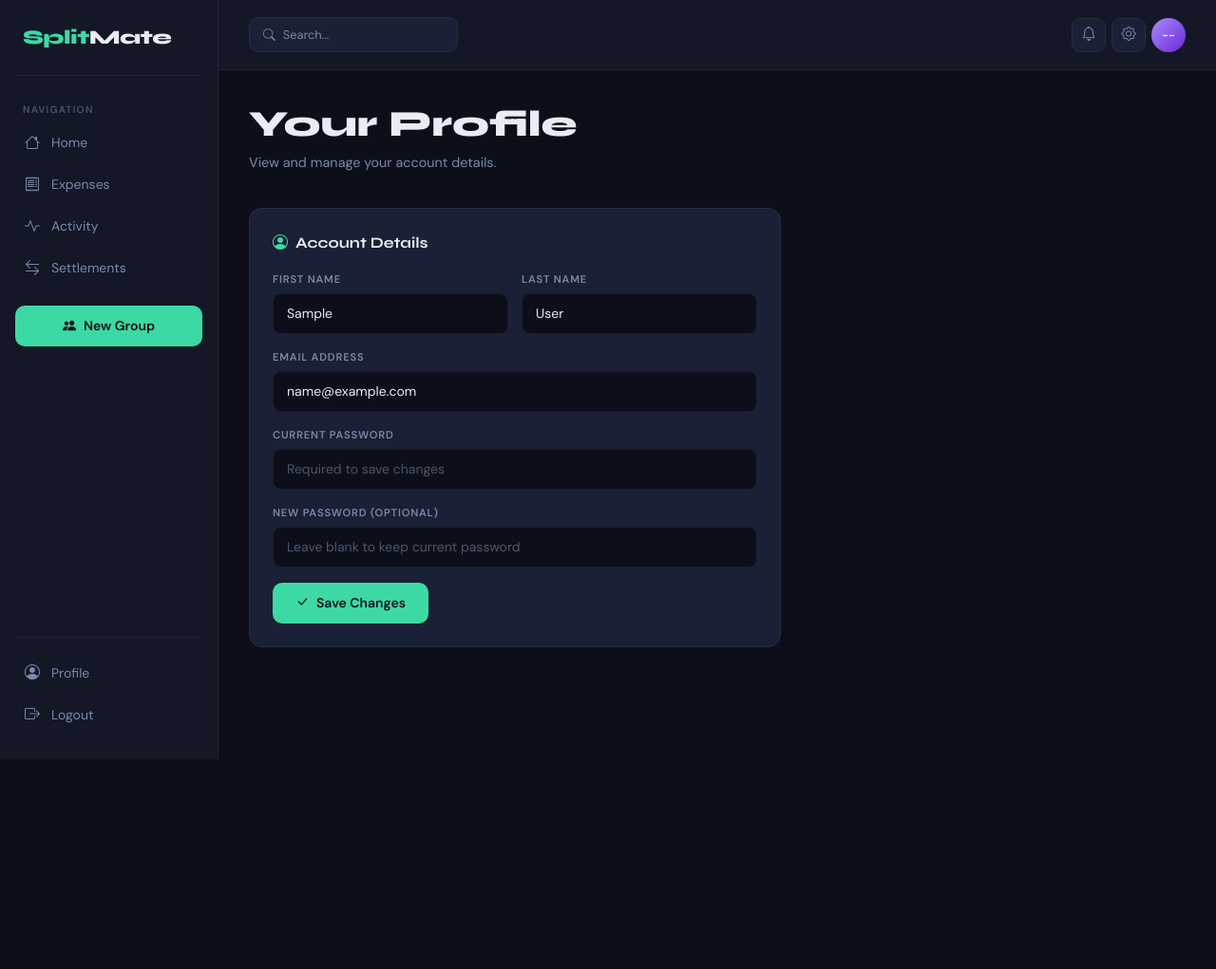
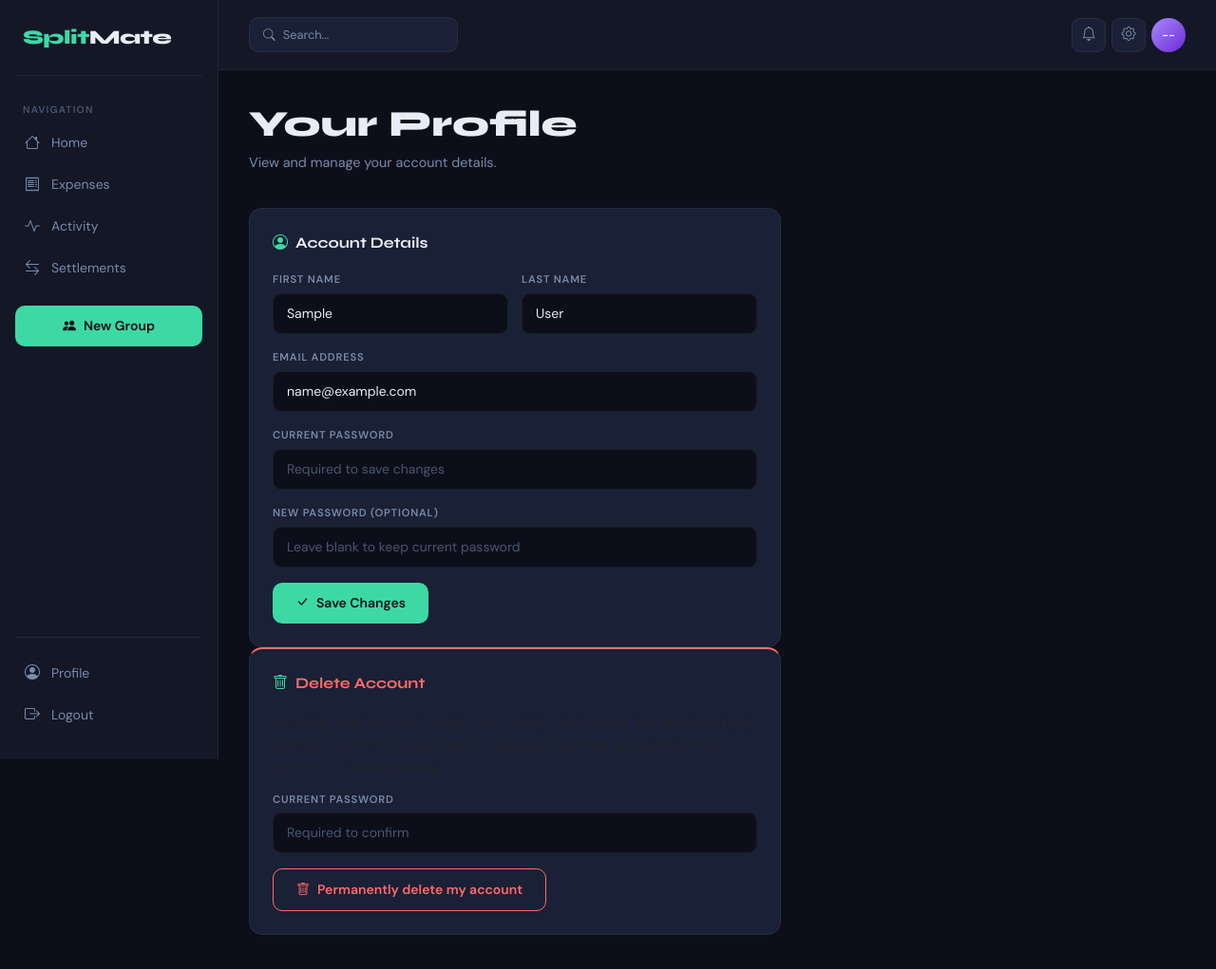
Before and after one commit to YashwardhanLaharia/CITS-3403-Project, a Flask app: page /profile in a window 1280 px wide. Shown: the whole page at 95% size. Before the commit the page ends 800 px from the top, so only its background shows below. Run offline with Flask 3, Linux system fonts and the light colour scheme; the visitor is signed in with stand-in values (Sample User, id 1).

Commit message:
feat(account): add delete account flow

```diff
--- a/routes/main.py
+++ b/routes/main.py
@@ -354,7 +354,6 @@ def profile():
             current_user.last_name = last_name
             if new_password:
                 current_user.set_password(new_password)
-                from flask_login import logout_user
                 db.session.commit()
                 logout_user()
                 flash('Profile updated. Please log in with your new password.', 'success')
@@ -373,6 +372,27 @@ def profile():
                            last_name=current_user.last_name,
                            email=current_user.email,
                            created_at=current_user.created_at)
+
+
+@main_bp.route('/profile/delete', methods=['POST'])
+@login_required
+def delete_account():
+    delete_password = request.form.get('delete_password', '')
+    if not delete_password:
+        flash('Current password is required to delete your account.', 'error')
+        return redirect(url_for('main.profile'))
+
+    if not current_user.check_password(delete_password):
+        flash('The password you entered is incorrect.', 'error')
+        return redirect(url_for('main.profile'))
+
+    current_user.status = 'deleted'
+    current_user.deleted_at = datetime.utcnow()
+    current_user.email = None
+    db.session.commit()
+    logout_user()
+    flash('Your account was deleted. The data you contributed remains in shared groups.', 'info')
+    return redirect(url_for('main.login'))
 
 
 @main_bp.route('/groups/join', methods=['POST'])
--- a/static/styles.css
+++ b/static/styles.css
@@ -364,6 +364,28 @@
       box-shadow: 0 0 20px var(--accent-glow);
     }
 
+    .btn-outline-danger {
+      display: inline-flex;
+      align-items: center;
+      justify-content: center;
+      gap: 8px;
+      border: 1px solid var(--danger);
+      color: var(--danger);
+      background: transparent;
+      border-radius: 10px;
+      padding: 11px 24px;
+      font-family: 'DM Sans', sans-serif;
+      font-weight: 700;
+      font-size: 0.875rem;
+      cursor: pointer;
+      transition: all 0.2s;
+    }
+
+    .btn-outline-danger:hover {
+      background: var(--danger);
+      color: #0c0f1a;
+    }
+
     /* ── JOIN CARD ── */
     .join-card {
       background: linear-gradient(160deg, #1a2a4a, #0f1a35);
--- a/templates/profile.html
+++ b/templates/profile.html
@@ -30,8 +30,8 @@
     <div class="form-card" style="max-width:560px;">
       <div class="form-card-title"><i class="bi bi-person-circle"></i> Account Details</div>
 
-      <form method="POST" action="{{ url_for('main.profile') }}">
-        <input type="hidden" name="csrf_token" value="{{ csrf_token() }}"/>
+        <form method="POST" action="{{ url_for('main.profile') }}">
+          <input type="hidden" name="csrf_token" value="{{ csrf_token() }}"/>
         <div class="field-row-2 field-group">
           <div>
             <label class="form-label-sm" for="first-name">First Name</label>
@@ -69,6 +69,21 @@
       </form>
     </div>
 
+    <div class="form-card" style="max-width:560px; border-top:2px solid var(--danger);">
+      <div class="form-card-title" style="color:var(--danger);"><i class="bi bi-trash"></i> Delete Account</div>
+      <p class="text-muted" style="margin-bottom:12px;">Deleting your account flags it as deleted but keeps the shared group history intact; the email will be released and the account will be signed out immediately.</p>
+      <form method="POST" action="{{ url_for('main.delete_account') }}">
+        <input type="hidden" name="csrf_token" value="{{ csrf_token() }}"/>
+        <div class="field-group">
+          <label class="form-label-sm" for="delete-password">Current Password</label>
+          <input class="form-input" type="password" id="delete-password" name="delete_password" placeholder="Required to confirm"/>
+        </div>
+        <button type="submit" class="btn-outline-danger">
+          <i class="bi bi-trash"></i> Permanently delete my account
+        </button>
+      </form>
+    </div>
+
   </div>
 </div>
 {% endblock %}
```
